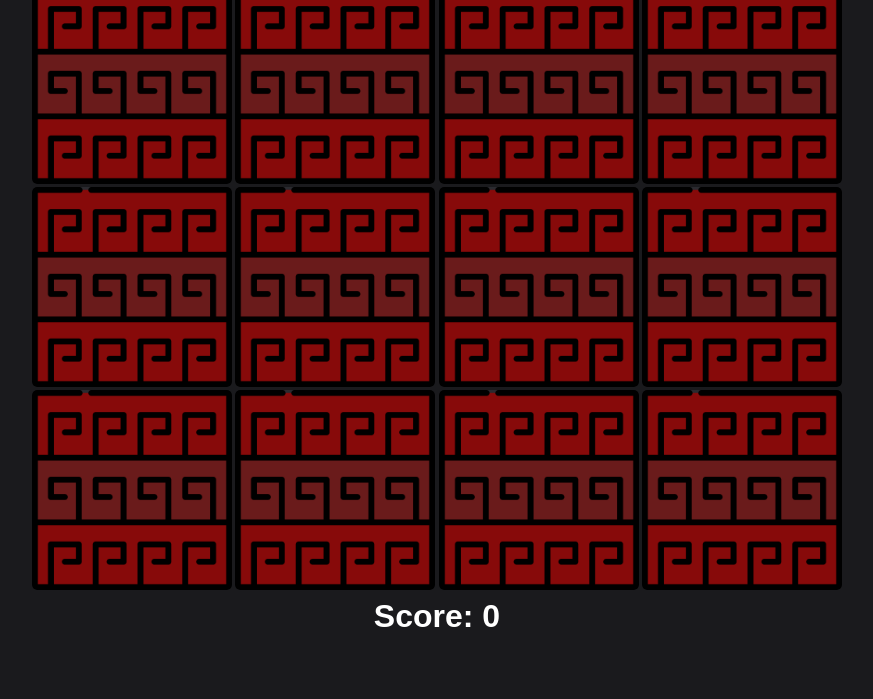
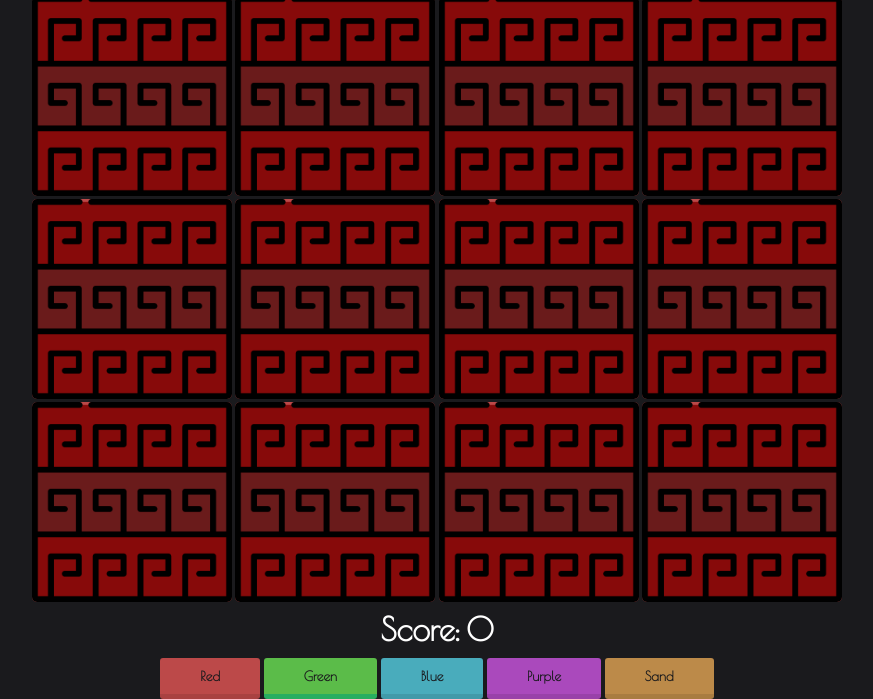
Before and after one commit to guifgomes47/MemoryGame, a plain HTML site: page index.html in a window 1280 px wide. Shown: the part 128-827 px from the top of the page, without its empty margins (203-1076 px from the left). Before the commit the page ends 800 px from the top, so only its background shows below. Drawn offline with nearby package versions, Linux system fonts and the light colour scheme; a web font is replaced by a local one.

Commit message:
change all the style in page, and add button to change image background color

```diff
--- a/index.html
+++ b/index.html
@@ -6,8 +6,7 @@
     <meta http-equiv="X-UA-Compatible" content="IE=edge">
     <meta name="viewport" content="width=device-width, initial-scale=1.0">
     <title>Memory Game</title>
-    <link href="https://fonts.googleapis.com/css2?family=Sancreek&display=swap" rel="stylesheet">
-    <link rel="apple-touch-icon" sizes="180x180" href="assets/favicon/apple-touch-icon.png">
+    <link href="https://fonts.googleapis.com/css2?family=Poiret+One&display=swap" rel="stylesheet">    <link rel="apple-touch-icon" sizes="180x180" href="assets/favicon/apple-touch-icon.png">
     <link rel="icon" type="image/png" sizes="32x32" href="assets/favicon/favicon-32x32.png">
     <link rel="icon" type="image/png" sizes="16x16" href="assets/favicon/favicon-16x16.png">
     <link rel="manifest" href="/site.webmanifest">
@@ -15,11 +14,15 @@
 </head>
 
 <body>
-
     <h1>Memory Game</h1>
     <div id="grid"></div>
     <h3>Score: <span id="result"></span></h3>
     <script src="script.js"></script>
+    <button onclick="changeImageBackgroundColor('#bc4949')" id="red">Red</button>
+    <button onclick="changeImageBackgroundColor('#5bbc49')" id="green">Green</button>
+    <button onclick="changeImageBackgroundColor('#49acbc')" id="blue">Blue</button>
+    <button onclick="changeImageBackgroundColor('#aa49bc')" id="purple">Purple</button>
+    <button onclick="changeImageBackgroundColor('#bc8a49')" id="sand">Sand</button>
 </body>
 
 </html>
--- a/script.js
+++ b/script.js
@@ -60,6 +60,7 @@ function createBoard() {
   cardArray.forEach(function (item, index) {
     const card = document.createElement("img");
     card.setAttribute("src", "./assets/pattern.png");
+    card.setAttribute("id", "img-card")
     card.setAttribute("data-id", index);
     card.addEventListener("click", flipCard);
     gridDisplay.append(card);
@@ -118,3 +119,11 @@ function flipCard() {
     checkMatch();
   }
 }
+
+function changeImageBackgroundColor(color) {
+  const gridElements = document.querySelectorAll('#grid img');
+  gridElements.forEach(child => {
+    console.log(child);
+    child.style.backgroundColor = color;
+})
+}
--- a/style.css
+++ b/style.css
@@ -1,5 +1,5 @@
 * {
-  font-family: "Sancreek", sans-serif;
+  font-family: "Poiret one", sans-serif;
   margin: 0;
   padding: 0;
   text-align: center;
@@ -9,14 +9,80 @@ html {
   background-color: #1a1a1d;
 }
 h1 {
-  font-family: "Sancreek", sans-serif;
+  font-family: "Poiret one", sans-serif;
   font-size: 6em;
-  color: #861212;
-  -webkit-text-stroke: 1px black;
+  padding-bottom: 10px;
 }
 h3 {
   padding-top: 0.2em;
   font-size: 2em;
+}
+button{
+  margin-top: 10px;
+  position: relative;
+  padding: 10px 40px;
+  float: center;
+  font-weight: bold;
+  border-radius: 3px;
+  border: none;
+  text-decoration: none;
+  background-color: #2ecc71;
+  border-bottom: 5px solid #27ae60;
+  -webkit-transition: all 0.1s;
+  transition: all 0.1s;
+}
+button:hover, button:active{
+  -webkit-transform: translate(0px, 5px);
+  -ms-transform: translate(0px, 5px);
+  transform: translate(0px, 5px);
+  border-bottom: 1px solid #2ecc71;
+}
+button#red{
+  background-color: #bc4949;
+  border-bottom: 5px solid #a94141
+}
+button#red:hover, button:active{
+  border-bottom: 1px solid #bc4949;
+}
+button#green{
+  background-color: #5bbc49;
+}
+button#green{
+  background-color: #5bbc49;
+  border-bottom: 5px solid #27ae60
+}
+button#green:hover, button:active{
+  border-bottom: 1px solid #5bbc49;
+}
+button#blue{
+  background-color: #49acbc;
+}
+button#blue{
+  background-color: #49acbc;
+  border-bottom: 5px solid #419aa9;
+}
+button#blue:hover, button:active{
+  border-bottom: 1px solid #49acbc;
+}
+button#purple{
+  background-color: #aa49bc;
+}
+button#purple{
+  background-color: #aa49bc;
+  border-bottom: 5px solid #9941a9;
+}
+button#purple:hover, button:active{
+  border-bottom: 1px solid #aa49bc;
+}
+button#sand{
+  background-color: #bc8a49;
+}
+button#sand{
+  background-color: #bc8a49;
+  border-bottom: 5px solid #a97c41;
+}
+button#sand:hover, button:active{
+  border-bottom: 1px solid #bc8a49;
 }
 #grid {
   margin: 0 auto;
@@ -32,7 +98,7 @@ h3 {
   margin: 0.1em;
   height: 200px;
   border-radius: 5px;
-  background-color: #2a2a2f;
+  background-color: #bc4949;
 }
 button {
   color: #1a1a1d;
```
Also changed, not shown: assets/favicon/android-chrome-192x192.png, assets/favicon/android-chrome-512x512.png, assets/favicon/apple-touch-icon.png, assets/favicon/favicon-16x16.png, assets/favicon/favicon-32x32.png, assets/favicon/favicon.ico.
